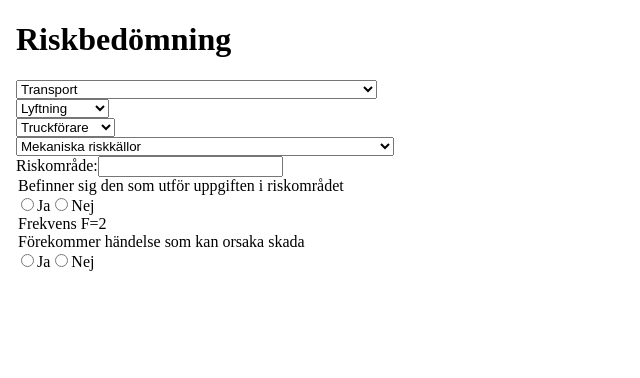
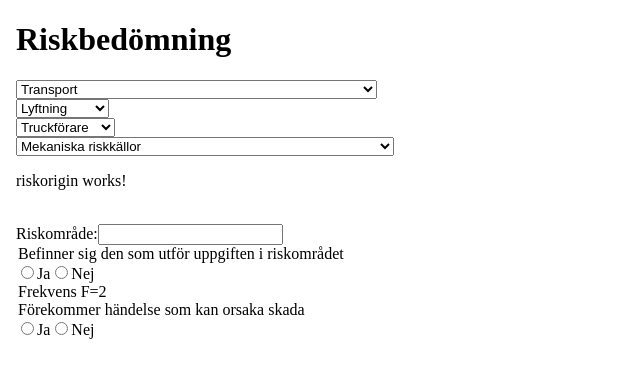
Before and after one commit to Danecoder25/risk, an Angular app: page /frequencyvaluetwo in a window 1280 px wide. Shown: the top 378 px of the page, without its empty margins (0-640 px from the left). Built offline with nearby package versions, Linux system fonts and the light colour scheme.

Commit message:
20201230_v01

```diff
--- a/src/app/app.component.html
+++ b/src/app/app.component.html
@@ -10,6 +10,7 @@
     <app-phases></app-phases>
     <app-operator></app-operator>
     <app-risksource></app-risksource>
+    <app-riskorigin></app-riskorigin>
     <app-riskarea></app-riskarea>
     <app-risksituation></app-risksituation>
     <router-outlet></router-outlet>
--- a/src/app/app.module.ts
+++ b/src/app/app.module.ts
@@ -26,6 +26,7 @@ import { AvailablespaceComponent } from './availablespace/availablespace.compone
 import { AwarenessofhazardComponent } from './awarenessofhazard/awarenessofhazard.component';
 import { ComplexityComponent } from './complexity/complexity.component';
 import { SeverityComponent } from './severity/severity.component';
+import { RiskoriginComponent } from './riskorigin/riskorigin.component';
 
 
 @NgModule({
@@ -54,7 +55,8 @@ import { SeverityComponent } from './severity/severity.component';
     AvailablespaceComponent,
     AwarenessofhazardComponent,
     ComplexityComponent,
-    SeverityComponent
+    SeverityComponent,
+    RiskoriginComponent
   ],
   imports: [
     BrowserModule,
--- a/src/app/phases/phases.component.ts
+++ b/src/app/phases/phases.component.ts
@@ -7,13 +7,15 @@ import { Component, OnInit } from '@angular/core';
 })
 export class PhasesComponent implements OnInit {
   public lifecyclechoice = 'Transport';
-  public lifecycles = ['Transport',
+  public lifecycles = [
+  'Transport',
   'Montering och installation Idrifttagande',
   'Inställning Inlärning/programmering och/eller processbyte',
   'Drift',
   'Rengöring Underhåll',
   'Felsökning/Felavhjälpning',
-  'Nedmontering Skrotning'];
+  'Nedmontering Skrotning'
+];
 
   constructor() { }
 
--- /dev/null
+++ b/src/app/riskorigin/riskorigin.component.html
@@ -0,0 +1 @@
+<p>riskorigin works!</p>
--- /dev/null
+++ b/src/app/riskorigin/riskorigin.component.ts
@@ -0,0 +1,15 @@
+import { Component, OnInit } from '@angular/core';
+
+@Component({
+  selector: 'app-riskorigin',
+  templateUrl: './riskorigin.component.html',
+  styleUrls: ['./riskorigin.component.css']
+})
+export class RiskoriginComponent implements OnInit {
+
+  constructor() { }
+
+  ngOnInit() {
+  }
+
+}
```
Also changed, not shown: src/app/riskorigin/riskorigin.component.css (added), 1 other file (tests, documents, lock files or other folders).
